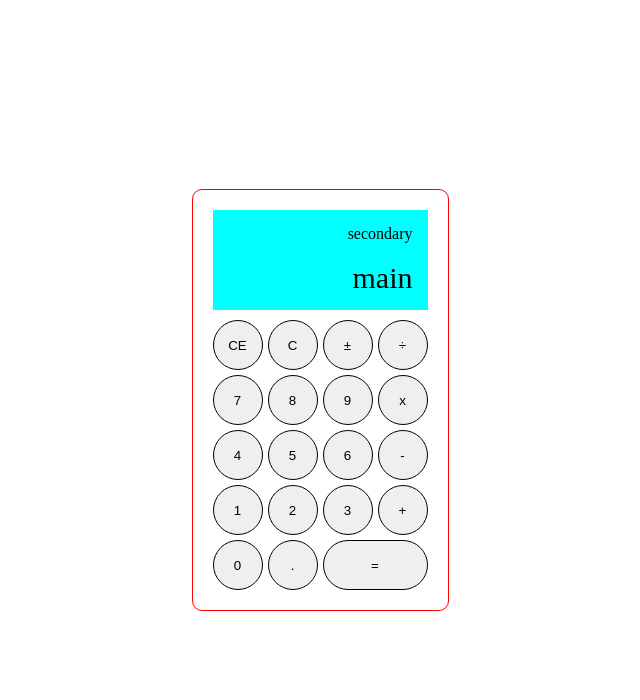
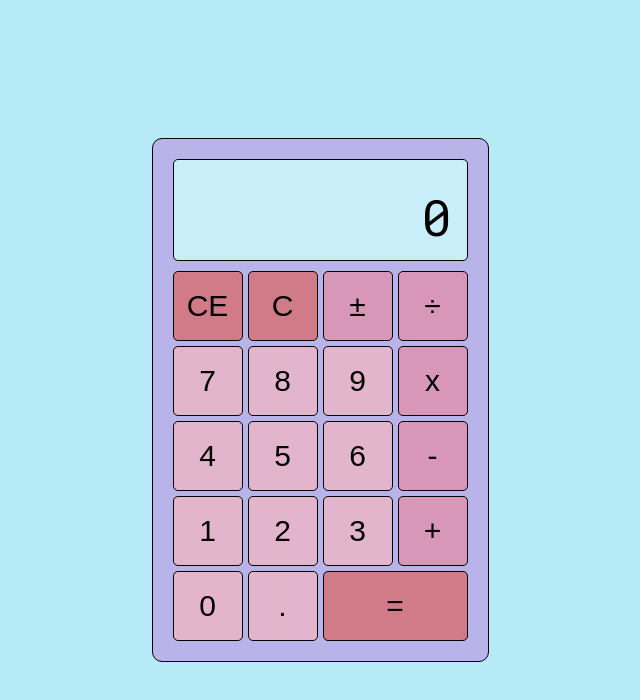
Before and after one commit to BlueBlack22/odin-calculator, a plain HTML site: page index.html in a window 1280 px wide. Shown: the whole page, without its empty margins (320-960 px from the left). Drawn offline with Linux system fonts and the light colour scheme.

Commit message:
Added styling and colors.

```diff
--- a/index.html
+++ b/index.html
@@ -10,8 +10,8 @@
 <body>
     <div class="container">
         <div class="display-box">
-            <div id="display-main">main</div>
-            <div id="display-secondary">secondary</div>
+            <div id="display-main">0</div>
+            <div id="display-secondary" class="hidden"></div>
         </div>
 
         <div class="buttons">
@@ -45,7 +45,7 @@
 
             <div class="button-row">
                 <button id="btn0" class="number-button">0</button>
-                <button id="decimal" class="operator-button">.</button>
+                <button id="decimal" class="number-button">.</button>
                 <button id="equals">=</button>
             </div>
         </div>
--- a/style.css
+++ b/style.css
@@ -1,3 +1,5 @@
+@import url('https://fonts.googleapis.com/css2?family=Dancing+Script:wght@700&family=Roboto+Mono&family=Roboto:wght@100;300;400;500;900&display=swap');
+
 html,
 body {
     height: 100%;
@@ -8,36 +10,45 @@ body {
     display: flex;
     justify-content: center;
     align-items: center;
+    background-color: #B6EAF7;
 }
 
 .container {
     padding: 20px;
     display: flex;
     flex-direction: column;
-    border: 1px solid red;
     border-radius: 10px;
+    background-color: #B8B3E9;
+    border: 1px solid black;
+    font-family: 'Roboto Mono', sans-serif;
 }
 
 .display-box {
-    background-color: aqua;
+    background-color: #C8EFF9;
     height: 100px;
     margin-bottom: 10px;
     display: flex;
     flex-direction: column-reverse;
     justify-content: space-between;
     align-items: end;
+    border-radius: 5px;
+    border: 1px solid black;
 }
 
 #display-main {
-    padding: 0 15px 15px 15px;
-    font-size: 30px;
+    padding: 0 15px 10px 15px;
+    font-size: 50px;
 }
 
 #display-secondary {
-    padding: 15px 15px 0 15px;
-    margin-bottom: 15px;
+    padding: 10px 15px 0 15px;
+    font-size: 20px;
+    color: #495159;
 }
 
+.hidden {
+    visibility: hidden;
+}
 
 .buttons {
     display: flex;
@@ -56,12 +67,26 @@ body {
 .number-button,
 .display-button,
 #equals {
-    width: 50px;
-    height: 50px;
+    width: 70px;
+    height: 70px;
     border: 1px solid black;
-    border-radius: 1000px;
+    border-radius: 5px;
+    font-size: 30px;
 }
 
 #equals {
-    width: 105px;
+    width: 145px;
+    background-color: #D17B88;
 }
+
+.number-button {
+    background-color: #E3B5CC;
+}
+
+.operator-button {
+    background-color: #D897B8;
+}
+
+.display-button {
+    background-color: #D17B88;
+}
```
